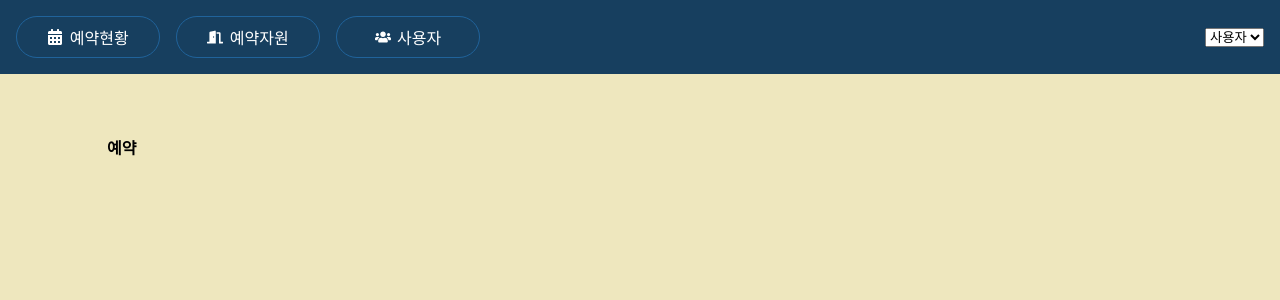
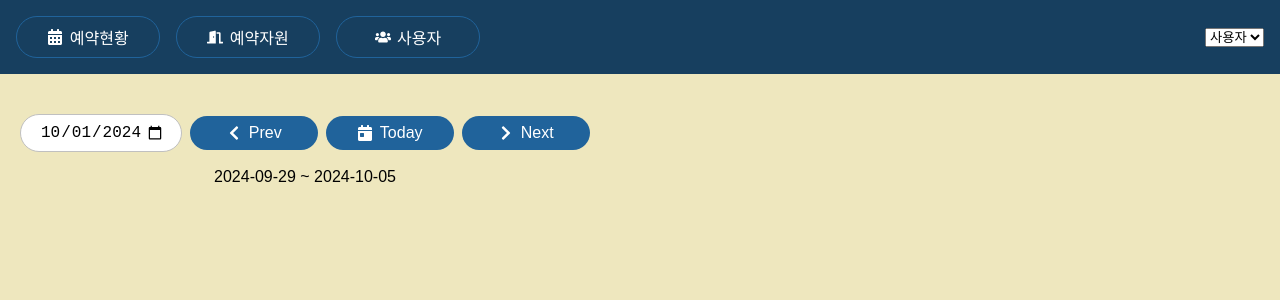
Before and after one commit to samesamessa/React-Demo, a React (Vite) app: page /bookings in a window 1280 px wide. Shown: the top 300 px of the page. Built offline with nearby package versions, Linux system fonts and the light colour scheme.

Commit message:
#8 예약 날짜 UI 제어하기 reducer의 액션을 모두 테스트

```diff
--- a/src/App.css
+++ b/src/App.css
@@ -192,3 +192,53 @@
 .item-details .bookable-availability ul {
   list-style: square;
 }
+
+.date-picker {
+  display:flex;
+  margin:0 0 1em;
+  justify-content: space-between;
+  align-items: center;
+}
+.date-picker button {
+  width:8em;
+}
+
+@keyframes spin {
+  100% {
+    transform: rotate(360deg);
+  }
+}
+.page-loading {
+  font-size: 300%;
+}
+.icon-loading {
+  animation: spin 1.5s linear infinite;
+}
+header .icon-loading {
+  color: white;
+}
+
+.date-picker > span {
+  flex-grow: 2;
+  display: flex;
+  align-items: center;
+  justify-content: center;
+}
+
+.date-picker input {
+  width: 8rem;
+  padding: 0.5rem 1rem;
+  border-radius: 1.5rem;
+  border: 1px solid silver;
+  font-size: 100%;
+  text-align: center;
+}
+
+.date-picker button {
+  width: 8rem;
+}
+
+.date-picker button.go {
+  width: auto;
+  height: 100%;
+}
--- a/src/component/Bookings/BookingsPage.jsx
+++ b/src/component/Bookings/BookingsPage.jsx
@@ -1,8 +1,15 @@
+import WeekPicker from "./WeekPicker.jsx";
+
 function BookingsPage() {
     return (
 
         <main className="bookings-page">
-            <h4>예약</h4>
+            {/*<WeekPicker date="" day="" month=""/>
+                WeekPicker에서 받아야될 인자 : date, day, month
+                WeekPicker의 함수에서 props로 받거나 => props.date 형식으로
+                오브젝트를 분해해서 {date, day, month}로 받는다. => 바로 date로 받음.
+            */}
+            <WeekPicker date={new Date()}/>
         </main>
     )
 }
--- /dev/null
+++ b/src/component/Bookings/WeekPicker.jsx
@@ -0,0 +1,57 @@
+import {useReducer} from "react";
+import reducer from "../Bookings/weekReducer.js";
+import getWeek from "./date-Util.js";
+import {FaCalendarDay, FaChevronLeft, FaChevronRight} from "react-icons/fa";
+
+function WeekPicker({date}) {
+    // date값으로 getWeek 함수를 통해 state(week)를 초기화
+    const [week, dispatch] = useReducer(reducer, date, getWeek)
+    return (
+        <div>
+            <p className="date-picker">
+                <input type="date" defaultValue={formatDate(new Date())} onChange={(e) =>
+                    dispatch({type: "SET_DATE", payload: e.target.value})}/>
+                {/*/!* 입력값을 state로 관리*/}
+                {/*    이 예제에서는 날짜 타입으로 변환되는 문자열이 아니면*/}
+                {/*    예상치 않은 결과로 보이기 때문에 입력값의 상태를 관리하는건*/}
+                {/*    기능에 맞는 경우에만 사용*/}
+                {/* *!/*/}
+                {/*<input type="text" defaultValue={formatDate(new Date())} onChange={(e) =>*/}
+                {/*    dispatch({type: "SET_DATE", payload: e.target.value})}/>*/}
+                <button
+                    className="btn"
+                    onClick={() => dispatch({type: "PREV_WEEK"})}>
+                    <FaChevronLeft/>
+                    <span>Prev</span>
+                </button>
+                <button
+                    className="btn"
+                    onClick={() => dispatch({type: "TODAY"})}>
+                    <FaCalendarDay/>
+                    <span>Today</span>
+                </button>
+                <button
+                    className="btn"
+                    onClick={() => dispatch({type: "NEXT_WEEK"})}>
+                    <FaChevronRight/>
+                    <span>Next</span>
+                </button>
+            </p>
+            <p>
+                {/*{week.start.toLocaleString()} ~ {week.end.toLocaleString()}*/}
+                {formatDate(week.start)} ~ {formatDate(week.end)}
+            </p>
+        </div>
+    )
+
+}
+
+function formatDate(date){
+    const year = date.getFullYear()
+    const month = String(date.getMonth()+1).padStart(2,"0")
+    const day = String(date.getDate()).padStart(2,"0")
+
+    return [year,month,day].join('-')
+}
+
+export default WeekPicker;
--- /dev/null
+++ b/src/component/Bookings/date-Util.js
@@ -0,0 +1,35 @@
+export default function getWeek(forDate, daysOffset = 0) {
+    // 다음주, 이전주 offset으로 날짜 변경
+    forDate = addDays(forDate, daysOffset)
+
+    // 필요한 경우 요일도 계산
+    // start, end를 게산하기 위해 요일이 필요함
+    // '화'요일은 2를 리턴. 지금 날짜 해당 주의 start는 -2, end는 6-2
+    const day = forDate.getDay()
+    return {
+        date : forDate,
+        start : addDays(forDate, -day),                // 해당 주의 일요일 날짜
+        end : addDays(forDate, 6-day)            // 해당 주의 토요일 날짜
+    }
+
+    function addDays(forDate, offset){
+        const date = new Date(forDate.getTime());
+        // 원하는 날짜만큼 + 또는 - 계산하여 새로운 날짜값 저장
+        date.setDate(date.getDate() + offset);
+        return date;
+
+    }
+}
+
+/* 함수 테스트 */
+let result = getWeek(new Date())
+console.log("오늘 result : ", result)
+
+result = getWeek(new Date(), 7)
+console.log("일주일 후 result : ", result)
+
+result = getWeek(new Date(), -7)
+console.log("일주일 전 result : ", result)
+
+result = getWeek(new Date('2024-11-06'))
+console.log("지정한 날짜 result : ", result)
--- /dev/null
+++ b/src/component/Bookings/weekReducer.js
@@ -0,0 +1,26 @@
+import getWeek from "./date-Util.js";
+
+export default function reducer(state, action){
+    switch(action.type){
+        case "NEXT_WEEK" :
+            /* 지정된 날짜 +7 */
+            return getWeek(state.date, 7);
+        case "PREV_WEEK" :
+            /* 지정된 날짜 -7 */
+            return getWeek(state.date, -7);
+        case "TODAY" :
+            /* 오늘 날짜 */
+            return getWeek(new Date());
+        case "SET_DATE" :
+            /* 임의의 날짜 */
+            return getWeek(new Date(action.payload));
+        default :
+            // return state
+            throw new Error(`알 수 없는 action type : ${action.type}`);
+
+    }
+}
+
+// return은 getWeek 메소드로 변경된 state.date 값 전달
+// state는 오브젝트 : date(선택 날짜), start(date 기준 해당 주의 시작 날), end(마지막 날)
+// getWeek 메소드는 다른 컴포넌트에서도 실행하기 때문에 따로 파일을 작성
```
